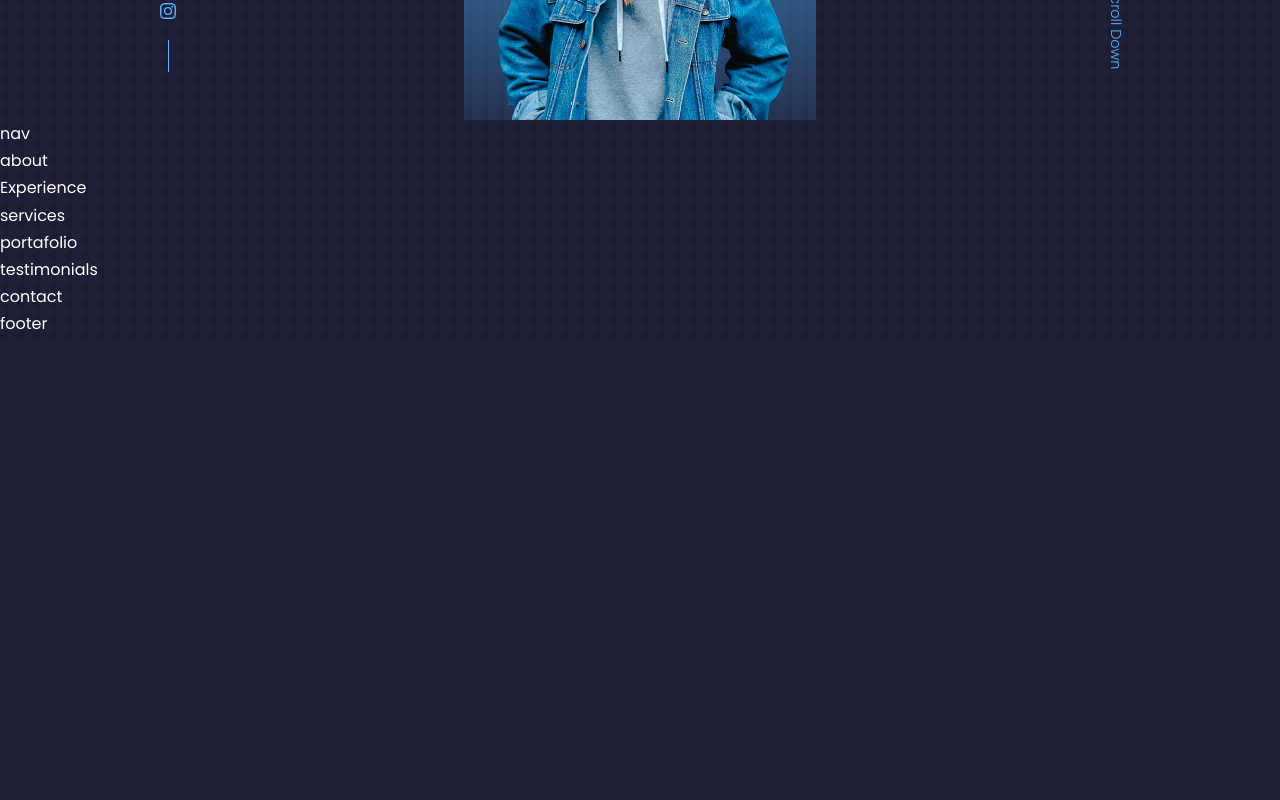
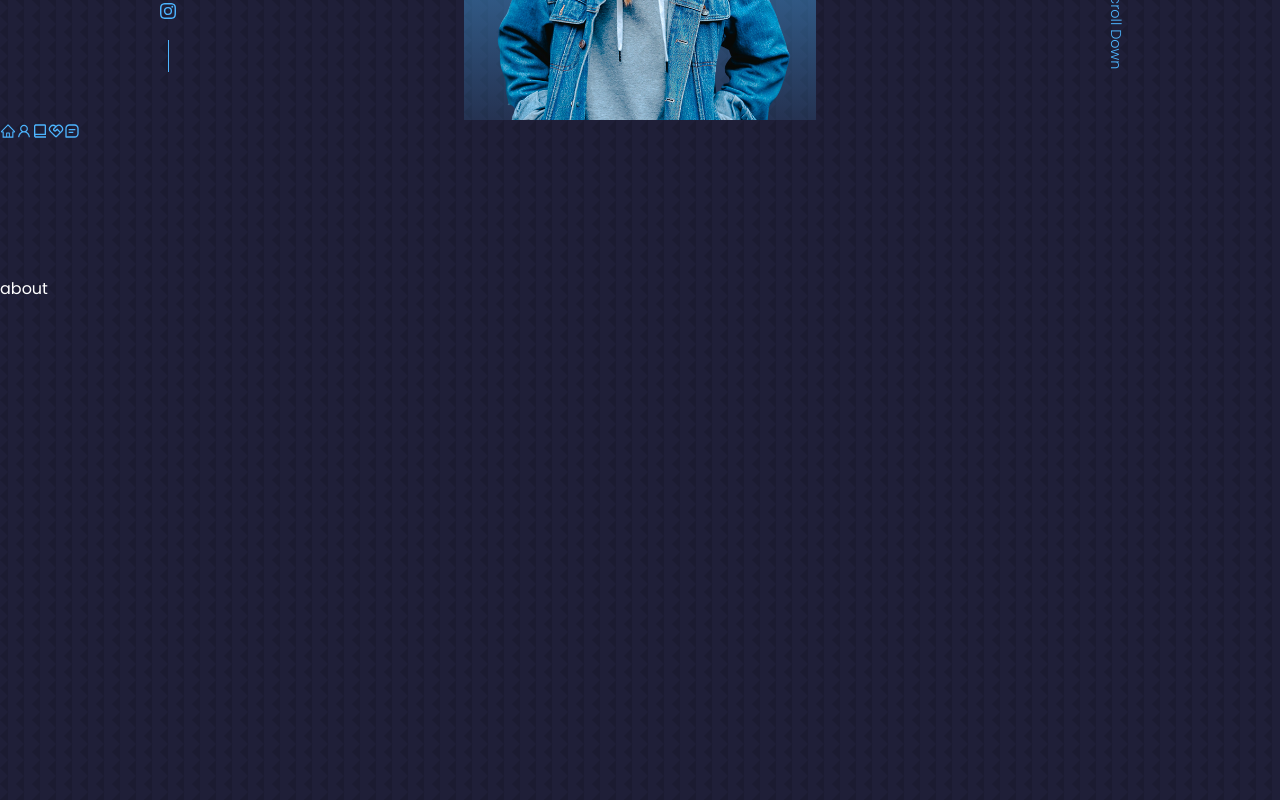
Before and after one commit to JMUT1/react-portfolio-website, a React (Create React App) app: page / in a window 1280 px wide. Shown: the part 680-1480 px from the top of the page. Before the commit the page ends 1018 px from the top, so only its background shows below. Built offline with nearby package versions, Linux system fonts and the light colour scheme.

Commit message:
making the nav bar, links to sections are working and the sections have a vh of 100

```diff
--- a/src/components/about/about.jsx
+++ b/src/components/about/about.jsx
@@ -2,7 +2,7 @@ import React from "react";
 import "./about.css";
 
 function About() {
-  return <div>about</div>;
+  return <section id="about">about</section>;
 }
 
 export default About;
--- a/src/components/contact/contact.jsx
+++ b/src/components/contact/contact.jsx
@@ -2,7 +2,7 @@ import React from "react";
 import "./contact.css";
 
 function Contact() {
-  return <div>contact</div>;
+  return <section id="contact">contact</section>;
 }
 
 export default Contact;
--- a/src/components/experience/Experience.jsx
+++ b/src/components/experience/Experience.jsx
@@ -2,7 +2,7 @@ import React from "react";
 import "./Experience.css";
 
 function Experience() {
-  return <div>Experience</div>;
+  return <section id="experience">Experience</section>;
 }
 
 export default Experience;
--- a/src/components/nav/nav.jsx
+++ b/src/components/nav/nav.jsx
@@ -1,8 +1,31 @@
 import React from "react";
 import "./nav.css";
+import { AiOutlineHome } from "react-icons/ai";
+import { AiOutlineUser } from "react-icons/ai";
+import { BiBookAlt } from "react-icons/bi";
+import { RiServiceLine } from "react-icons/ri";
+import { BiMessageSquareDetail } from "react-icons/bi";
 
 function Nav() {
-  return <div>nav</div>;
+  return (
+    <nav>
+      <a href="#">
+        <AiOutlineHome />
+      </a>
+      <a href="#about">
+        <AiOutlineUser />
+      </a>
+      <a href="#experience">
+        <BiBookAlt />
+      </a>
+      <a href="#services">
+        <RiServiceLine />
+      </a>
+      <a href="#contact">
+        <BiMessageSquareDetail />
+      </a>
+    </nav>
+  );
 }
 
 export default Nav;
--- a/src/components/servic/services.jsx
+++ b/src/components/servic/services.jsx
@@ -1,7 +1,7 @@
 import React from "react";
 
 function Services() {
-  return <div>services</div>;
+  return <section id="services">services</section>;
 }
 
 export default Services;
--- a/src/index.css
+++ b/src/index.css
@@ -62,6 +62,7 @@ h1 {
 
 section {
   margin-top: 8rem;
+  height: 100vh;
 }
 
 section > h2,
```
